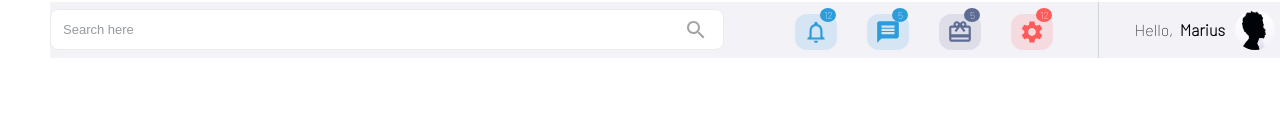
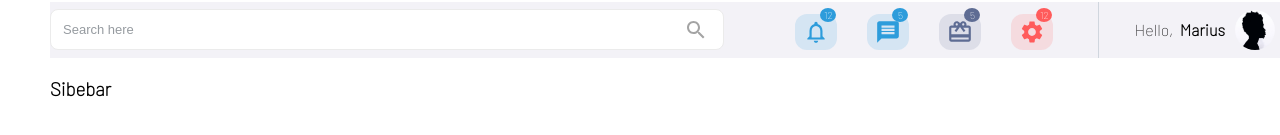
Before and after one commit to niemet0502/Sokaris-Template, a React (Create React App) app in the folder dashboard/: page / in a window 1280 px wide. Shown: the part 269-404 px from the top of the page. Built offline with nearby package versions, Linux system fonts and the light colour scheme.

Commit message:
displayed Sidebar

```diff
--- a/dashboard/src/App.js
+++ b/dashboard/src/App.js
@@ -4,6 +4,7 @@ import NotificationsNoneIcon from '@material-ui/icons/NotificationsNone';
 import RedeemIcon from '@material-ui/icons/Redeem';
 
 import Topbar from "./components/Topbar/Topbar"
+import Sibebar from "./components/Sidebar/Sidebar"
 
 function App() {
   return (
@@ -26,6 +27,9 @@ function App() {
 
       <h3>TopBar</h3>
       <Topbar/>
+
+      <h3>Sibebar</h3>
+      <Sibebar />
     </div>
   );
 }
```
